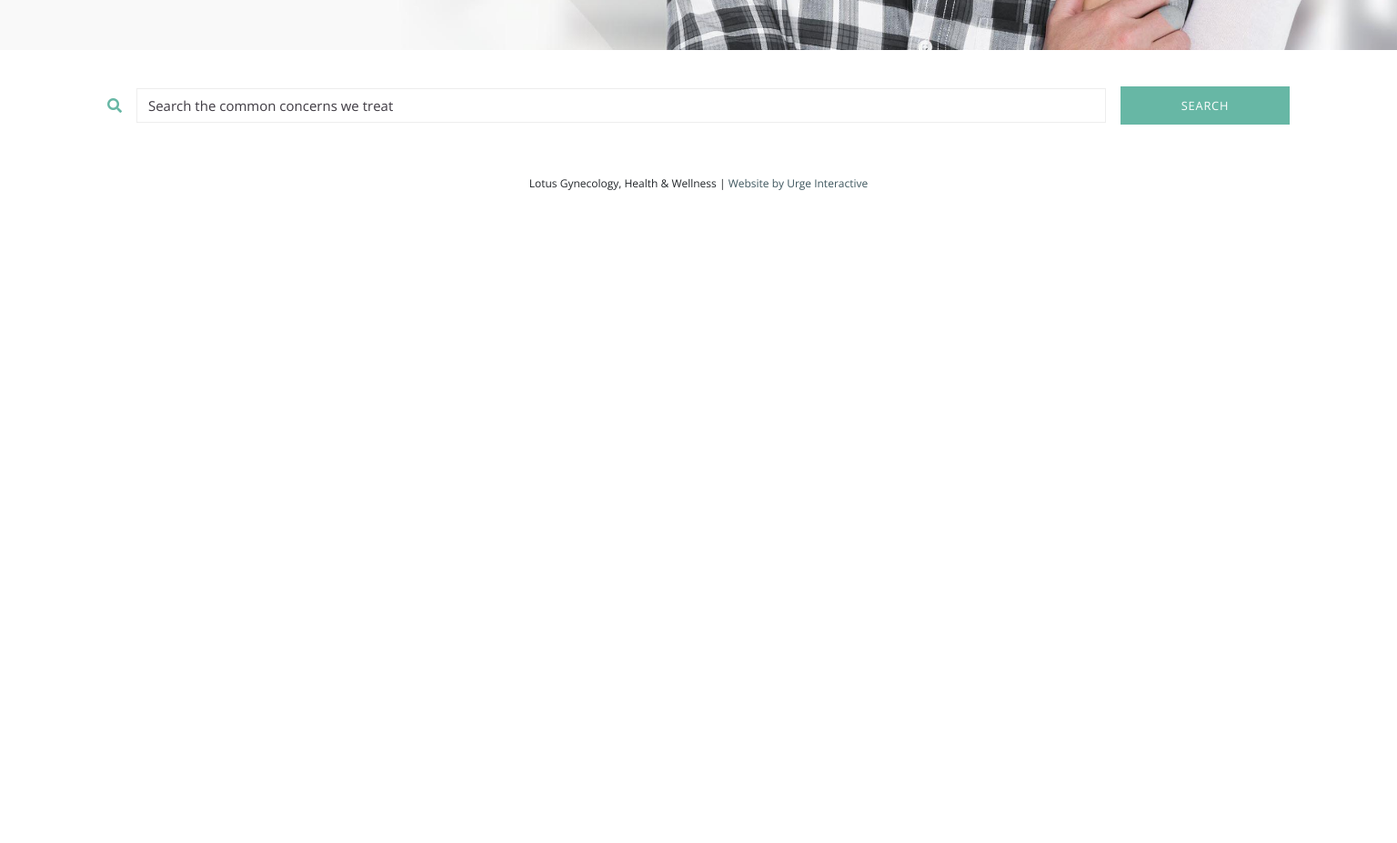
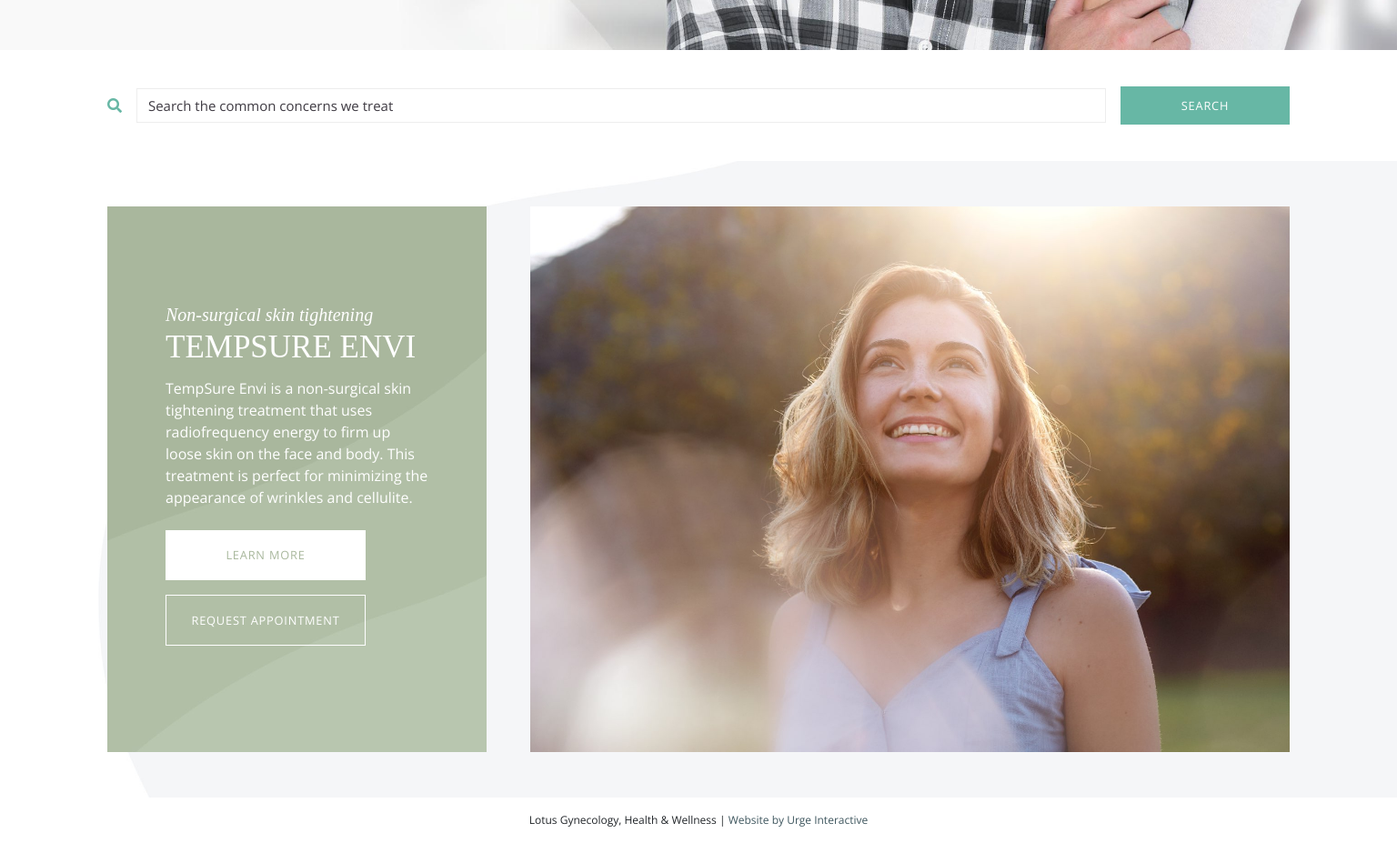
Before and after one commit to drbcreative/Lappert_Skin_Care_Front-End, a plain HTML site: page index.html in a window 1536 px wide. Shown: the part 680-1607 px from the top of the page at 91% size. Before the commit the page ends 907 px from the top, so only its background shows below. Drawn offline with nearby package versions, Linux system fonts and the light colour scheme; a script that the page names is missing; a web font is replaced by a local one.

Commit message:
tempsure section complete

```diff
--- a/index.html
+++ b/index.html
@@ -138,6 +138,29 @@
       </form>
     </section>
     <!-- /search -->
+
+    <!-- tempsure envi -->
+    <section class="tempsure">
+      <div class="containerish">
+        <div class="col-left">
+          <div class="section-info">
+            <h5 class="color-white">Non-surgical skin tightening</h5>
+            <h3 class="color-white">TEMPSURE ENVI</h3>
+            <p class="body-copy color-white mt-3 mb-4">
+              TempSure Envi is a non-surgical skin tightening treatment that uses radiofrequency energy to firm up loose
+              skin on the face and body. This treatment is perfect for minimizing the appearance of wrinkles
+              and cellulite.
+            </p>
+            <a href="#" class="ui-btn ui-btn-white">LEARN MORE</a>
+            <a href="#" class="ui-btn ui-btn-white-ol">REQUEST APPOINTMENT</a>
+          </div>
+        </div>
+        <div class="col-right">
+          <!-- <img src="img/tempsure-img@2x.jpg" alt="" class="section-img"> -->
+        </div>
+      </div>
+    </section>
+    <!-- /tempsure envi -->
   </main>
 
   <footer>
--- a/scss/partials/_responsive.scss
+++ b/scss/partials/_responsive.scss
@@ -44,6 +44,31 @@
       .section-info {
         margin-top: 3rem;
         text-align: left;
+      }
+    }
+  }
+
+  /* TEMPSURE *************************************************************** */
+  .tempsure {
+    background: url('../../img/tempsure-bg@2x.jpg') center / cover;
+    padding: 40px 20px;
+
+    .containerish {
+      display: grid;
+      row-gap: 1rem;
+
+      .col-left {
+        background: url('../../img/tempsure-info-bg@2x.jpg') center / cover;
+        padding: 40px 20px;
+        grid-row: 2;
+
+        .ui-btn:not(:last-child) {
+          margin-bottom: 1rem;
+        }
+
+        .ui-btn-white {
+          color: $color-light-accent;
+        }
       }
     }
   }
@@ -165,6 +190,42 @@
       }
     }
   }
+
+  /* TEMPSURE *************************************************************** */
+  .tempsure {
+    padding: 50px 20px;
+
+    .containerish {
+      display: grid;
+      grid-template-columns: 1fr 1.5fr;
+      column-gap: 1rem;
+
+      .col-left {
+        padding: 0 4rem;
+        grid-row: 1;
+        display: flex;
+        align-items: center;
+
+        .ui-btn {
+          display: flex;
+          max-width: 220px;
+        }
+
+        .ui-btn:not(:last-child) {
+          margin-bottom: 1rem;
+        }
+
+        .ui-btn-white {
+          color: $color-light-accent;
+        }
+      }
+
+      .col-right {
+        height: 600px;
+      }
+    }
+  }
+
 }
 
 /* -------------------------------------------------------------------------- */
@@ -236,6 +297,41 @@
     margin-right: 1.5rem;
   }
 
+  /* TEMPSURE *************************************************************** */
+  .tempsure {
+    padding: 50px 20px;
+
+    .containerish {
+      display: grid;
+      grid-template-columns: 1fr 2fr;
+      column-gap: 3rem;
+
+      .col-left {
+        padding: 0 4rem;
+        grid-row: 1;
+        display: flex;
+        align-items: center;
+
+        .ui-btn {
+          display: flex;
+          max-width: 220px;
+        }
+
+        .ui-btn:not(:last-child) {
+          margin-bottom: 1rem;
+        }
+
+        .ui-btn-white {
+          color: $color-light-accent;
+        }
+      }
+
+      .col-right {
+        height: 600px;
+      }
+    }
+  }
+
 }
 
 /* -------------------------------------------------------------------------- */
--- a/scss/partials/_sections.scss
+++ b/scss/partials/_sections.scss
@@ -57,3 +57,33 @@
     }
   }
 }
+
+/* TEMPSURE ***************************************************************** */
+.tempsure {
+  background: url('../../img/tempsure-bg@2x.jpg') center / cover;
+  padding: 40px 20px;
+
+  .containerish {
+    display: grid;
+    row-gap: 1rem;
+
+    .col-left {
+      background: url('../../img/tempsure-info-bg@2x.jpg') center / cover;
+      padding: 40px 20px;
+      grid-row: 2;
+
+      .ui-btn:not(:last-child) {
+        margin-bottom: 1rem;
+      }
+
+      .ui-btn-white {
+        color: $color-light-accent;
+      }
+    }
+
+    .col-right {
+      height: 400px;
+      background: url('../../img/tempsure-img@2x.jpg') center / cover;
+    }
+  }
+}
--- a/scss/partials/_typography.scss
+++ b/scss/partials/_typography.scss
@@ -79,7 +79,7 @@ h5 {
 
 //Body Text
 .body-copy {
-  font-size: 1.25rem;
+  font-size: 1rem;
   line-height: calc(1rem * 1.5);
   font-family: $font-primary;
   font-weight: 400;
```
Also changed, not shown: css/theme.min.css, 1 other file.
